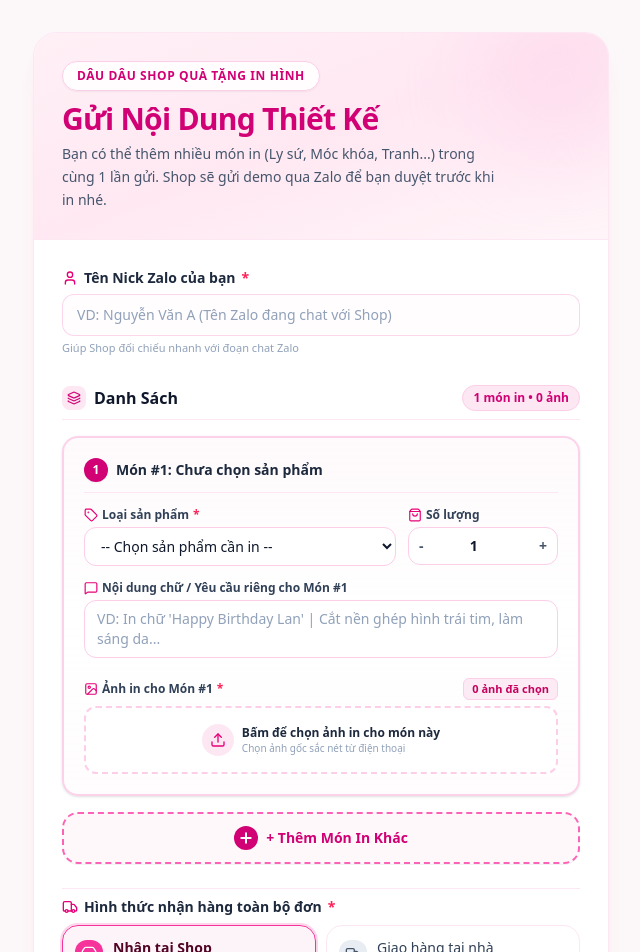
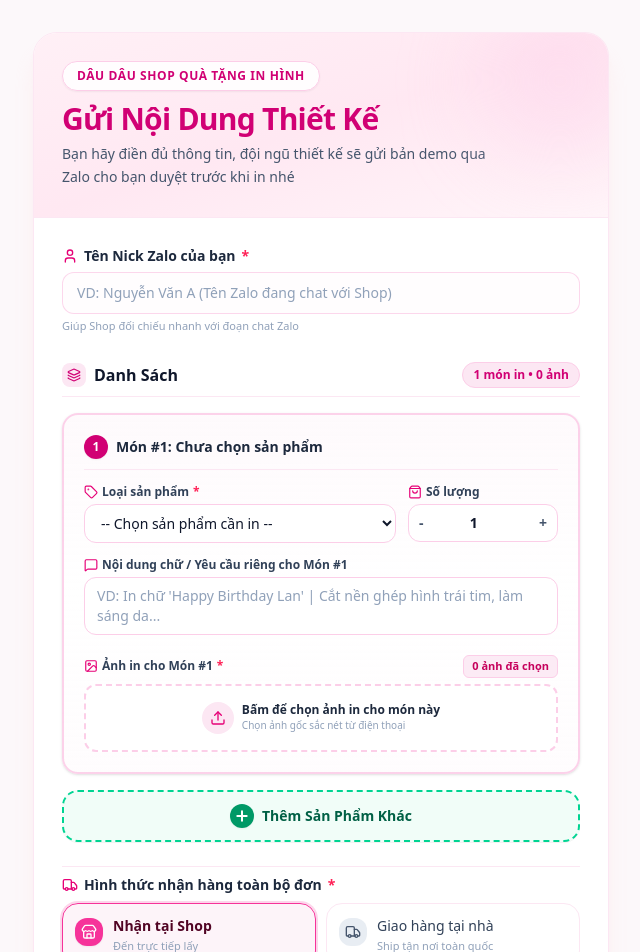
Before and after one commit to nhatminhbf24/order-daudau, a React (Vite) app: page / in a window 1280 px wide. Shown: the top 952 px of the page, without its empty margins (319-959 px from the left). Built offline with nearby package versions, Linux system fonts and the light colour scheme.

Commit message:
style: update brand messaging and UI aesthetics
- Standardize meta tags and descriptions for better SEO.
- Refine order instructions for clarity.
- Update "Add item" button styles to a more intuitive emerald theme.

```diff
--- a/index.html
+++ b/index.html
@@ -7,11 +7,13 @@
     <link rel="icon" type="image/svg+xml" href="/favicon.svg" />
     <link rel="alternate icon" href="/favicon.svg" />
     <link rel="apple-touch-icon" href="/favicon.svg" />
-    <meta name="description" content="Hệ thống tiếp nhận thông tin đơn hàng và ảnh in quà tặng cá nhân hóa cho Dâu Dâu Shop" />
+    <meta name="description" content="Cổng tiếp nhận thông tin đơn hàng & ảnh in quà tặng theo yêu cầu." />
     <meta property="og:title" content="Dâu Dâu Shop Quà Tặng In Hình" />
-    <meta property="og:description" content="An application built with Google AI Studio." />
+    <meta property="og:description" content="Cổng tiếp nhận thông tin đơn hàng & ảnh in quà tặng theo yêu cầu." />
     <meta property="og:type" content="website" />
     <meta name="twitter:card" content="summary_large_image" />
+    <meta name="twitter:title" content="Dâu Dâu Shop Quà Tặng In Hình" />
+    <meta name="twitter:description" content="Cổng tiếp nhận thông tin đơn hàng & ảnh in quà tặng theo yêu cầu." />
   </head>
   <body>
     <div id="root"></div>
--- a/metadata.json
+++ b/metadata.json
@@ -1,6 +1,6 @@
 {
   "name": "Dâu Dâu Shop Quà Tặng In Hình",
-  "description": "Hệ thống tiếp nhận thông tin đơn hàng và ảnh in quà tặng cá nhân hóa cho Dâu Dâu Shop kết nối Google Drive & Sheets",
+  "description": "Cổng tiếp nhận thông tin đơn hàng & ảnh in quà tặng theo yêu cầu.",
   "requestFramePermissions": [],
   "majorCapabilities": ["MAJOR_CAPABILITY_SERVER_SIDE_GEMINI_API"]
 }
--- a/public/standalone-order-form.html
+++ b/public/standalone-order-form.html
@@ -3,9 +3,16 @@
 <head>
   <meta charset="UTF-8">
   <meta name="viewport" content="width=device-width, initial-scale=1.0">
-  <title>Dâu Dâu Shop - Gửi Yêu Cầu In Quà Tặng Cá Nhân Hóa</title>
+  <title>Dâu Dâu Shop Quà Tặng In Hình</title>
   <link rel="icon" type="image/svg+xml" href="/favicon.svg">
   <link rel="apple-touch-icon" href="/favicon.svg">
+  <meta name="description" content="Cổng tiếp nhận thông tin đơn hàng & ảnh in quà tặng theo yêu cầu.">
+  <meta property="og:title" content="Dâu Dâu Shop Quà Tặng In Hình">
+  <meta property="og:description" content="Cổng tiếp nhận thông tin đơn hàng & ảnh in quà tặng theo yêu cầu.">
+  <meta property="og:type" content="website">
+  <meta name="twitter:card" content="summary_large_image">
+  <meta name="twitter:title" content="Dâu Dâu Shop Quà Tặng In Hình">
+  <meta name="twitter:description" content="Cổng tiếp nhận thông tin đơn hàng & ảnh in quà tặng theo yêu cầu.">
 
   <!-- Tailwind CSS CDN -->
   <script src="https://cdn.tailwindcss.com"></script>
@@ -54,7 +61,7 @@
       </div>
       <h1 class="text-2xl sm:text-3xl font-extrabold tracking-tight mb-2 text-[#d10074]">Gửi Nội Dung Thiết Kế</h1>
       <p class="text-slate-600 text-sm max-w-sm mx-auto leading-relaxed font-medium">
-        Bạn có thể thêm nhiều món in (Ly sứ, Móc khóa, Tranh...) trong cùng 1 lần gửi. Shop sẽ gửi demo qua Zalo để bạn duyệt trước khi in nhé.
+        Bạn hãy điền đủ thông tin, đội ngũ thiết kế sẽ gửi bản demo qua Zalo cho bạn duyệt trước khi in nhé
       </p>
     </div>
   </header>
@@ -120,10 +127,10 @@
           <button
             type="button"
             onclick="addNewItem()"
-            class="w-full py-3 px-4 rounded-2xl border-2 border-dashed border-pink-400 hover:border-pink-600 bg-pink-50/50 hover:bg-pink-100/60 text-[#d10074] font-extrabold text-xs sm:text-sm transition-all flex items-center justify-center gap-2 cursor-pointer shadow-2xs"
+            class="w-full py-3 px-4 rounded-2xl border-2 border-dashed border-emerald-400 hover:border-emerald-500 bg-emerald-50/70 hover:bg-emerald-100/80 text-emerald-800 font-extrabold text-xs sm:text-sm transition-all flex items-center justify-center gap-2 cursor-pointer shadow-2xs group"
           >
-            <span class="w-5 h-5 rounded-full bg-[#d10074] text-white flex items-center justify-center text-sm font-bold">+</span>
-            <span>+ Thêm Món In Khác</span>
+            <span class="w-5 h-5 rounded-full bg-emerald-600 text-white flex items-center justify-center text-sm font-bold shadow-xs">+</span>
+            <span>Thêm Sản Phẩm Khác</span>
           </button>
         </div>
 
--- a/src/components/CustomerOrderForm.tsx
+++ b/src/components/CustomerOrderForm.tsx
@@ -553,7 +553,7 @@ export const CustomerOrderForm: React.FC<CustomerOrderFormProps> = ({
             Gửi Nội Dung Thiết Kế
           </h2>
           <p className="text-slate-600 text-xs sm:text-sm leading-relaxed max-w-md font-medium">
-            Bạn có thể thêm nhiều món in (Ly sứ, Móc khóa, Tranh...) trong cùng 1 lần gửi. Shop sẽ gửi demo qua Zalo để bạn duyệt trước khi in nhé.
+            Bạn hãy điền đủ thông tin, đội ngũ thiết kế sẽ gửi bản demo qua Zalo cho bạn duyệt trước khi in nhé
           </p>
         </div>
 
@@ -837,12 +837,12 @@ export const CustomerOrderForm: React.FC<CustomerOrderFormProps> = ({
             <button
               type="button"
               onClick={handleAddItem}
-              className="w-full py-3 px-4 rounded-2xl border-2 border-dashed border-pink-400 hover:border-pink-600 bg-pink-50/50 hover:bg-pink-100/60 text-[#d10074] font-extrabold text-xs sm:text-sm transition-all flex items-center justify-center gap-2 cursor-pointer group shadow-2xs"
+              className="w-full py-3 px-4 rounded-2xl border-2 border-dashed border-emerald-400 hover:border-emerald-500 bg-emerald-50/70 hover:bg-emerald-100/80 text-emerald-800 font-extrabold text-xs sm:text-sm transition-all flex items-center justify-center gap-2 cursor-pointer group shadow-2xs"
             >
-              <div className="w-6 h-6 rounded-full bg-[#d10074] text-white flex items-center justify-center group-hover:scale-110 transition-transform">
+              <div className="w-6 h-6 rounded-full bg-emerald-600 text-white flex items-center justify-center group-hover:scale-110 transition-transform shadow-xs">
                 <Plus className="w-4 h-4 stroke-[3]" />
               </div>
-              <span>+ Thêm Món In Khác</span>
+              <span>Thêm Sản Phẩm Khác</span>
             </button>
           </div>
 
```
